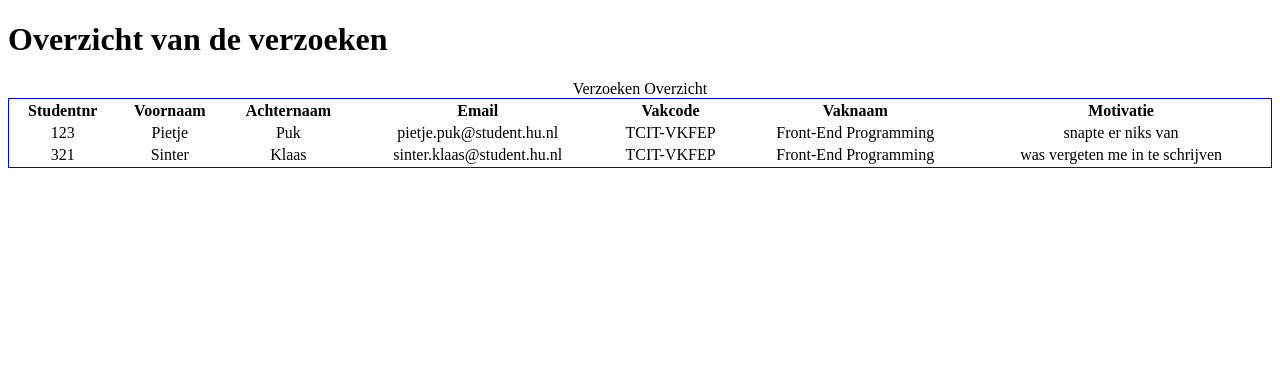
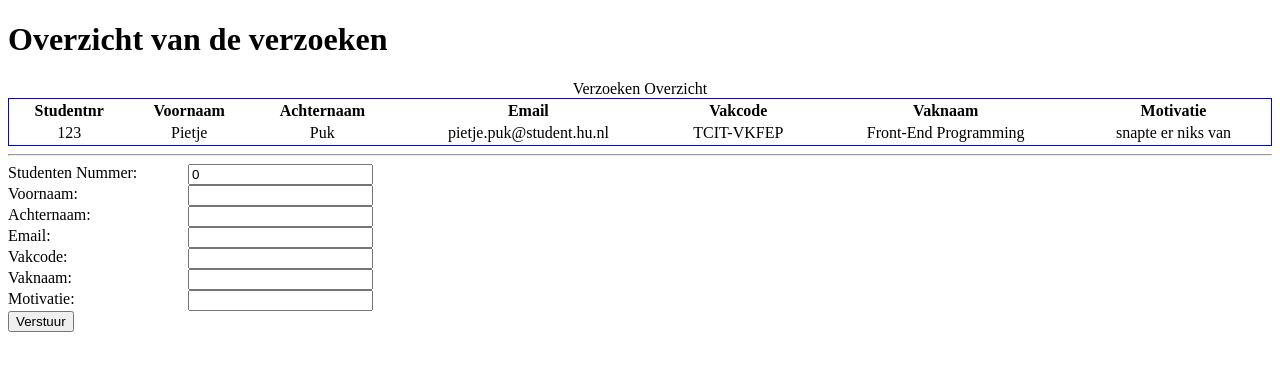
Before and after one commit to jongmana/FepDemo, an Angular app: page / in a window 1280 px wide. Shown: the top 370 px of the page. Built offline with nearby package versions, Linux system fonts and the light colour scheme.

Commit message:
forumulier toegevoegd

```diff
--- a/src/app/app.component.html
+++ b/src/app/app.component.html
@@ -1 +1,5 @@
 <app-verzoeken-overzicht></app-verzoeken-overzicht>
+
+<hr>
+
+<app-verzoek-formulier></app-verzoek-formulier>
--- /dev/null
+++ b/src/app/verzoek-formulier/verzoek-formulier.component.css
@@ -0,0 +1,7 @@
+label {
+    display: block;
+}
+label > span {
+    width: 180px;
+    float: left;
+}
--- /dev/null
+++ b/src/app/verzoek-formulier/verzoek-formulier.component.html
@@ -0,0 +1,31 @@
+<form (ngSubmit)="onSubmit()">
+    <label for="studentnr"><span>Studenten Nummer:</span>
+        <input type="text" name="studentnr" required [(ngModel)]="verzoekform.studentnr">
+    </label>
+
+    <label for="voornaam"><span>Voornaam:</span>
+        <input type="voornaam" name="voornaam" required [(ngModel)]="verzoekform.voornaam">
+    </label>
+
+    <label for="achternaam"><span>Achternaam:</span>
+        <input type="achternaam" name="achternaam" required [(ngModel)]="verzoekform.achternaam">
+    </label>
+
+    <label for="email"><span>Email:</span>
+        <input type="email" name="email" required [(ngModel)]="verzoekform.email">
+    </label>
+
+    <label for="vakcode"><span>Vakcode:</span>
+        <input type="vakcode" name="vakcode" required [(ngModel)]="verzoekform.vakcode">
+    </label>
+
+    <label for="vaknaam"><span>Vaknaam:</span>
+        <input type="vaknaam" name="vaknaam" required [(ngModel)]="verzoekform.vaknaam">
+    </label>
+
+    <label for="motivatie"><span>Motivatie:</span>
+        <input type="motivatie" name="motivatie" required [(ngModel)]="verzoekform.motivatie">
+    </label>
+
+    <button type="submit">Verstuur</button>
+</form>
--- /dev/null
+++ b/src/app/verzoek-formulier/verzoek-formulier.component.ts
@@ -0,0 +1,28 @@
+import { Component, OnInit, OnDestroy } from '@angular/core';
+import { Verzoek } from '../shared/models/verzoek';
+import { VerzoekenService } from '../core/services/verzoeken.service';
+
+@Component({
+  selector: 'app-verzoek-formulier',
+  templateUrl: './verzoek-formulier.component.html',
+  styleUrls: ['./verzoek-formulier.component.css']
+})
+export class VerzoekFormulierComponent implements OnInit, OnDestroy {
+
+  verzoekform = new Verzoek(0, '', '', '', '', '', '');
+
+  constructor(private verzoekenService: VerzoekenService) { }
+
+  ngOnInit() {
+  }
+
+  onSubmit() {
+    // TODO: validatie van het formulier, maar dat is even minder spannend voor het doel nu,
+    // vandaar dat deze op dit moment ontbreekt; We gaan ervan uit dat alle velden netjes en goed worden gevuld.
+
+    this.verzoekenService.addVerzoek(this.verzoekform);
+  }
+
+  ngOnDestroy() {
+  }
+}
--- a/src/app/verzoeken-overzicht/verzoeken-overzicht.component.ts
+++ b/src/app/verzoeken-overzicht/verzoeken-overzicht.component.ts
@@ -24,20 +24,6 @@ export class VerzoekenOverzichtComponent implements OnInit, OnDestroy {
         this.verzoeken = verzoeken;
       }
     );
-
-
-    // simulatie dat er elders in de app een nieuw verzoek was ingediend.
-    this.verzoekenService.addVerzoek(
-      new Verzoek(
-        321,
-        'Sinter',
-        'Klaas',
-        'sinter.klaas@student.hu.nl',
-        'TCIT-VKFEP',
-        'Front-End Programming',
-        'was vergeten me in te schrijven'
-      )
-    );
   }
 
   ngOnDestroy() {
```
Also changed, not shown: src/app/app.module.ts (+6 -2 lines).
